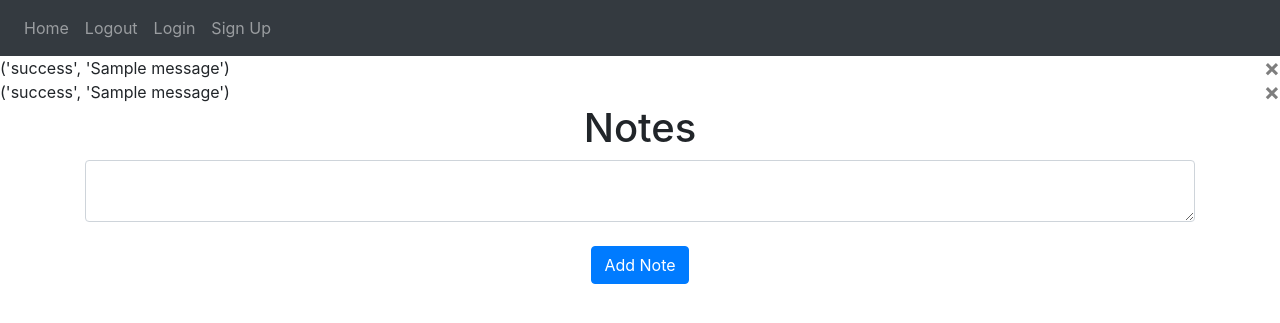
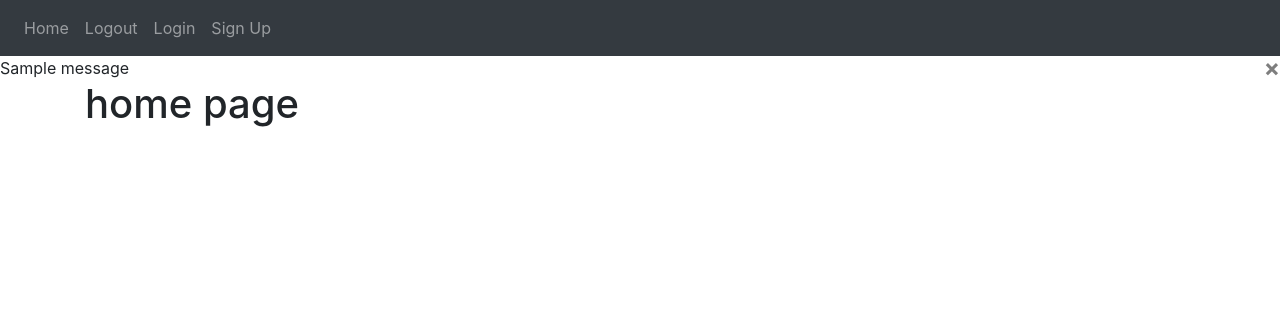
Before and after one commit to HariHaraSudhan-M0/SingleSign-On, a Flask app: template website/templates/home.html in a window 1280 px wide. Shown: the top 323 px of the page. Run offline with Flask 3, Linux system fonts and the light colour scheme; the template is opened without the code that fills it, so the values that code supplies are empty; one stand-in notice (Sample message) is shown; some libraries are stand-ins or nearby versions.

Commit message:
changes updated

```diff
--- a/website/templates/base.html
+++ b/website/templates/base.html
@@ -39,19 +39,22 @@
 
     {% with messages = get_flashed_messages(with_categories=true) %}
     {% if messages %}
-      {% for message in messages %}
+      {% for category, message in messages %}
+      {% if category == 'error' %}
       <div class alert="alert alert-danger alter-dismissable fade show" role="alert">
         {{message}}
         <button type="button" class="close" data-dismiss="alert">
           <sapn aria-hidden="true">&times;</sapn>
         </button>
       </div>
+      {% else %}
       <div class alert="alert alert-success alter-dismissable fade show" role="alert">
         {{message}}
         <button type="button" class="close" data-dismiss="alert">
           <sapn aria-hidden="true">&times;</sapn>
         </button>
       </div>
+      {%endif%}
       {% endfor %}
     {% endif %}
     {% endwith %}
--- a/website/templates/home.html
+++ b/website/templates/home.html
@@ -1,21 +1,4 @@
 {% extends "base.html" %} {% block title %}Home{% endblock %} {% block content
   %}
-  <h1 align="center">Notes</h1>
-  <ul class="list-group list-group-flush" id="notes">
-    {% for note in user.notes %}
-    <li class="list-group-item">
-      {{ note.data }}
-      <button type="button" class="close" onClick="deleteNote({{ note.id }})">
-        <span aria-hidden="true">&times;</span>
-      </button>
-    </li>
-    {% endfor %}
-  </ul>
-  <form method="POST">
-    <textarea name="note" id="note" class="form-control"></textarea>
-    <br />
-    <div align="center">
-      <button type="submit" class="btn btn-primary">Add Note</button>
-    </div>
-  </form>
+  <h1>home page</h1>
   {% endblock %}
```
